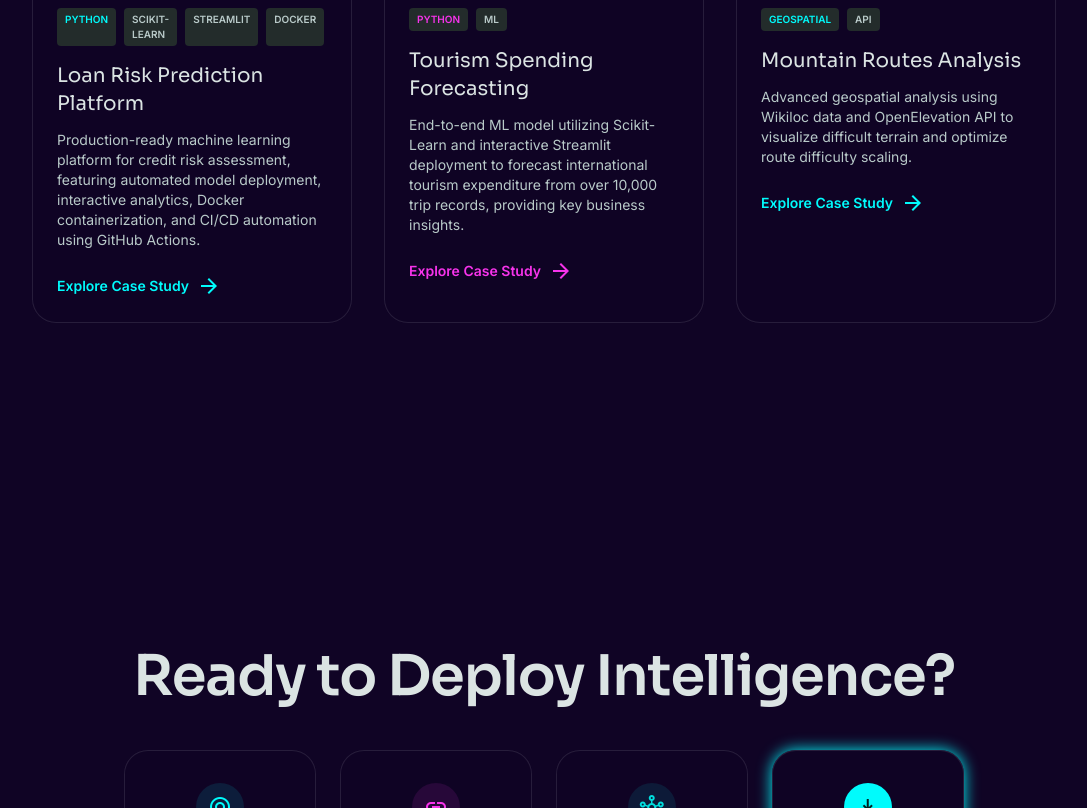
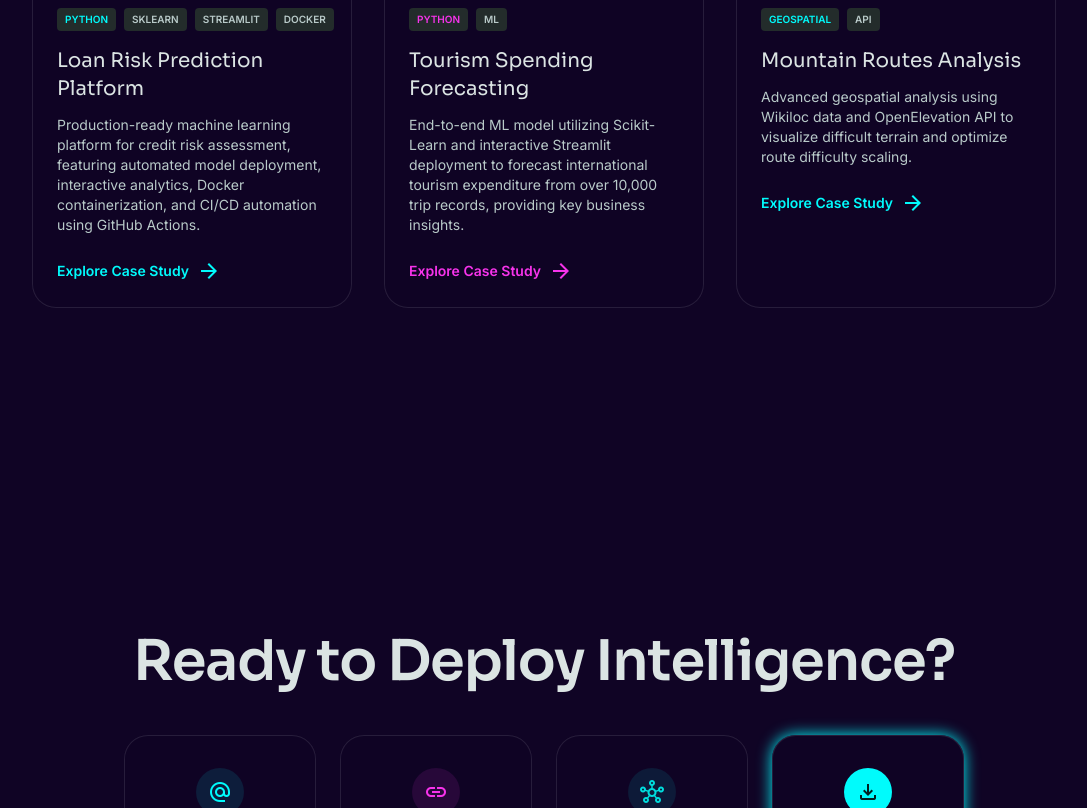
Before and after one commit to nsfacila/portfolio, a website: page index.html in a window 1280 px wide. Shown: the part 3263-4071 px from the top of the page, without its empty margins (96-1183 px from the left). Drawn offline with nearby package versions, Linux system fonts and the light colour scheme.

Commit message:
new proyect added

```diff
--- a/index.html
+++ b/index.html
@@ -285,7 +285,7 @@
 <div class="p-6">
 <div class="flex gap-2 mb-4">
 <span class="px-2 py-1 rounded bg-surface-container-high text-[10px] uppercase font-bold text-primary-fixed">Python</span>
-<span class="px-2 py-1 rounded bg-surface-container-high text-[10px] uppercase font-bold text-on-surface-variant">Scikit-Learn</span>
+<span class="px-2 py-1 rounded bg-surface-container-high text-[10px] uppercase font-bold text-on-surface-variant">SkLearn</span>
 <span class="px-2 py-1 rounded bg-surface-container-high text-[10px] uppercase font-bold text-on-surface-variant">Streamlit</span>
 <span class="px-2 py-1 rounded bg-surface-container-high text-[10px] uppercase font-bold text-on-surface-variant">Docker</span>
 <div class="flex gap-2 mb-4 flex-wrap">
```
